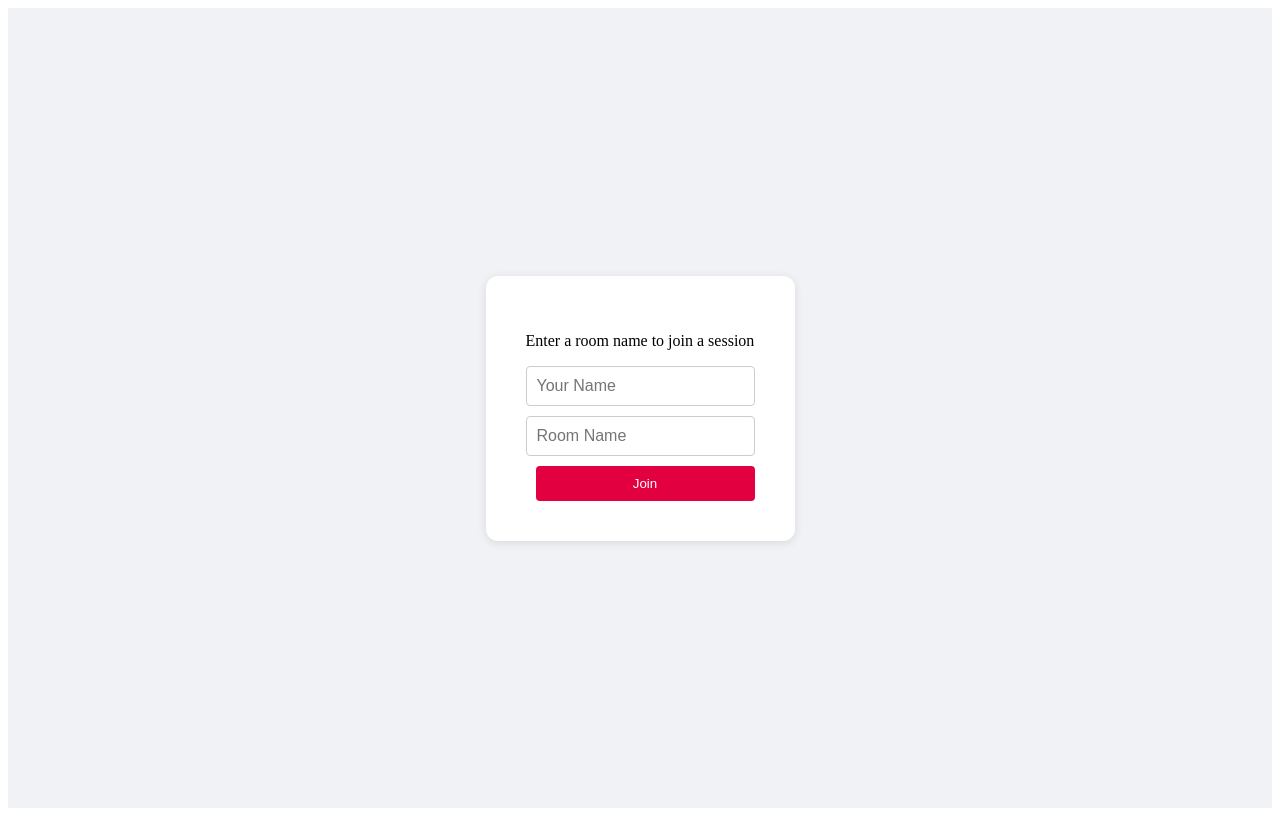
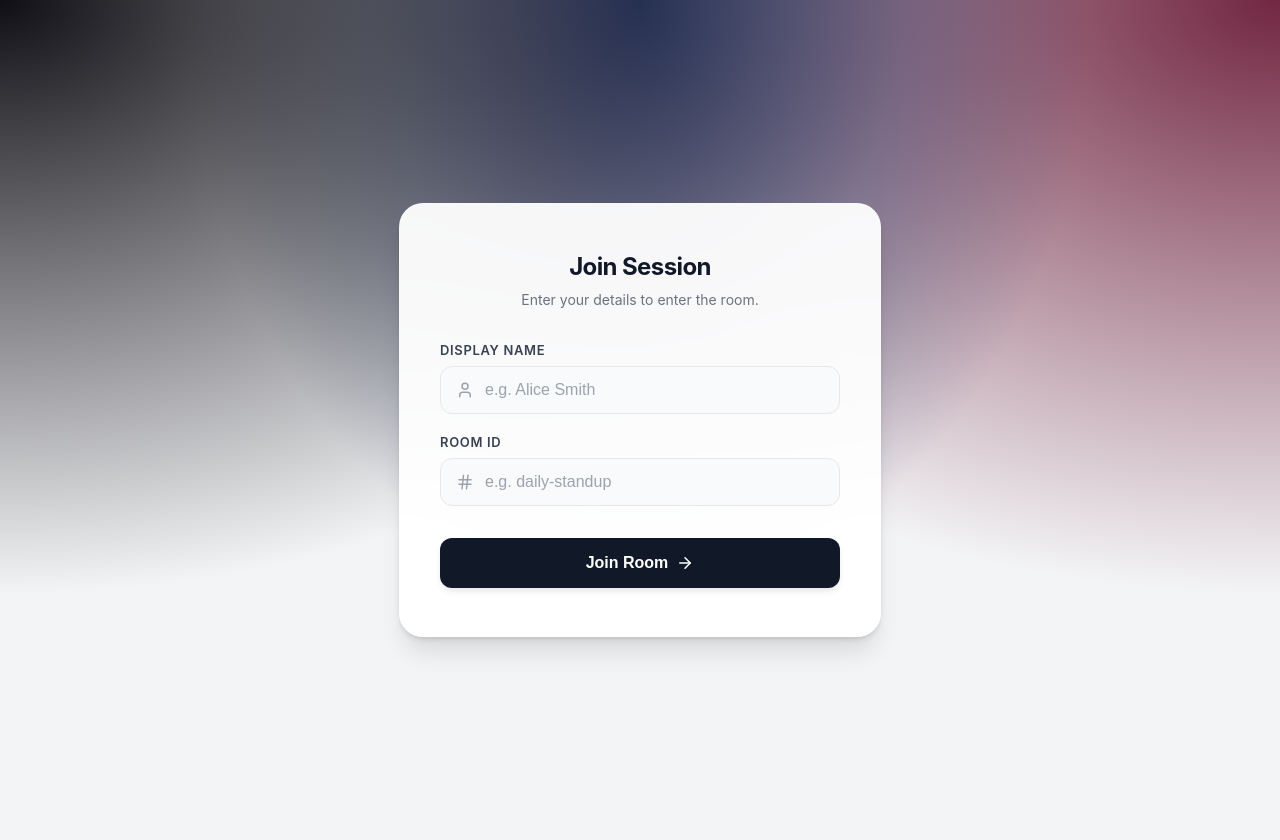
Before and after one commit to Abhinav-Anil-5670/Editor, a React app: page / in a window 1280 px wide. Before the commit the page ends 816 px from the top, so only its background shows below. Built offline with nearby package versions, Linux system fonts and the light colour scheme; the HTML template or start-up script is replaced by a standard one.

Commit message:
Add new CSS and update JSX structure

```diff
--- a/package.json
+++ b/package.json
@@ -10,6 +10,7 @@
     "preview": "vite preview"
   },
   "dependencies": {
+    "lucide-react": "^0.563.0",
     "quill": "^2.0.3",
     "react": "^19.2.0",
     "react-dom": "^19.2.0",
--- a/src/App.css
+++ b/src/App.css
@@ -1,4 +1,16 @@
 /* Styling for y-quill remote cursors */
+
+html, body {
+  margin: 0;
+  padding: 0;
+  width: 100%;
+  height: 100%;
+}
+
+#root {
+  min-height: 100vh;
+}
+
 .ql-remote-cursor {
   position: absolute;
   height: 1.5em;
--- /dev/null
+++ b/src/components/JoinPage.css
@@ -0,0 +1,136 @@
+/* Modern Reset & Base */
+.join-container {
+  display: flex;
+  align-items: center;
+  justify-content: center;
+  min-height: 100vh;
+  /* Subtle mesh gradient background */
+  background-color: #f3f4f6;
+  background-image:
+    radial-gradient(at 0% 0%, hsla(253,16%,7%,1) 0, transparent 50%),
+    radial-gradient(at 50% 0%, hsla(225,39%,30%,1) 0, transparent 50%),
+    radial-gradient(at 100% 0%, hsla(339,49%,30%,1) 0, transparent 50%);
+  background-size: cover;
+  font-family: -apple-system, BlinkMacSystemFont, "Segoe UI", Roboto, "Helvetica Neue", sans-serif;
+  padding: 20px;
+}
+
+/* Glassmorphism Card */
+.join-card {
+  width: 100%;
+  max-width: 400px;
+  background: rgba(255, 255, 255, 0.95);
+  backdrop-filter: blur(20px);
+  -webkit-backdrop-filter: blur(20px);
+  border: 1px solid rgba(255, 255, 255, 0.2);
+  border-radius: 24px;
+  box-shadow:
+    0 4px 6px -1px rgba(0, 0, 0, 0.1),
+    0 2px 4px -1px rgba(0, 0, 0, 0.06),
+    0 20px 25px -5px rgba(0, 0, 0, 0.1);
+  padding: 48px 40px;
+  animation: slideUp 0.5s ease-out;
+}
+
+/* Typography */
+.header-section {
+  text-align: center;
+  margin-bottom: 32px;
+}
+
+.title {
+  font-size: 24px;
+  font-weight: 700;
+  color: #111827;
+  margin: 0 0 8px 0;
+  letter-spacing: -0.025em;
+}
+
+.subtitle {
+  font-size: 14px;
+  color: #6b7280;
+  margin: 0;
+  line-height: 1.5;
+}
+
+/* Form Elements */
+.join-form {
+  display: flex;
+  flex-direction: column;
+  gap: 20px;
+}
+
+.input-group {
+  position: relative;
+  display: flex;
+  flex-direction: column;
+  gap: 8px;
+}
+
+.input-label {
+  font-size: 13px;
+  font-weight: 600;
+  color: #374151;
+  text-transform: uppercase;
+  letter-spacing: 0.05em;
+}
+
+.input-field {
+  width: 100%;
+  padding: 14px 16px;
+  font-size: 16px;
+  color: #1f2937;
+  background: #f9fafb;
+  border: 1px solid #e5e7eb;
+  border-radius: 12px;
+  transition: all 0.2s ease;
+  outline: none;
+  box-sizing: border-box; /* Fixes padding issues */
+}
+
+.input-field::placeholder {
+  color: #9ca3af;
+}
+
+/* SaaS Style Focus State */
+.input-field:focus {
+  background: white;
+  border-color: #6366f1; /* Indigo-500 */
+  box-shadow: 0 0 0 4px rgba(99, 102, 241, 0.15);
+}
+
+.input-field:hover {
+  border-color: #d1d5db;
+}
+
+/* Button Styling */
+.join-btn {
+  margin-top: 12px;
+  width: 100%;
+  padding: 16px;
+  font-size: 16px;
+  font-weight: 600;
+  color: white;
+  background: #111827; /* Dark Gray/Black */
+  border: none;
+  border-radius: 12px;
+  cursor: pointer;
+  transition: all 0.2s cubic-bezier(0.4, 0, 0.2, 1);
+  box-shadow: 0 4px 6px -1px rgba(0, 0, 0, 0.1);
+}
+
+.join-btn:hover {
+  background: #000;
+  transform: translateY(-1px);
+  box-shadow: 0 10px 15px -3px rgba(0, 0, 0, 0.1);
+}
+
+.join-btn:active {
+  transform: scale(0.98);
+}
+
+/* Animations */
+@keyframes slideUp {
+  from { opacity: 0; transform: translateY(20px); }
+  to { opacity: 1; transform: translateY(0); }
+}
--- a/src/components/JoinPage.jsx
+++ b/src/components/JoinPage.jsx
@@ -1,6 +1,9 @@
 import React, { useState } from 'react';
+import { ArrowRight, User, Hash } from 'lucide-react';
+import './JoinPage.css'; // Import the CSS file
 
 const JoinPage = ({ onJoin }) => {
+  // --- STRICT LOGIC PRESERVATION START ---
   const [roomInput, setRoomInput] = useState('');
   const [userInput, setUserInput] = useState('');
 
@@ -10,33 +13,58 @@ const JoinPage = ({ onJoin }) => {
       onJoin(roomInput.trim(), userInput.trim());
     }
   };
+  // --- STRICT LOGIC PRESERVATION END ---
 
   return (
-    <div style={{
-      display: 'flex', flexDirection: 'column', alignItems: 'center',
-      justifyContent: 'center', height: '100vh', backgroundColor: '#f0f2f5'
-    }}>
-      <div style={{ padding: '40px', background: 'white', borderRadius: '12px', boxShadow: '0 2px 10px rgba(0,0,0,0.1)' }}>
-        {/* <h1>Enter your Room Name</h1> */}
-        <p>Enter a room name to join a session</p>
-        <form onSubmit={handleSubmit} style={{display: 'flex', flexDirection: 'column', gap: '10px'}}>
+    <div className="join-container">
+      <div className="join-card">
+
+        {/* Header Section */}
+        <div className="header-section">
+            <h1 className="title">Join Session</h1>
+            <p className="subtitle">Enter your details to enter the room.</p>
+        </div>
+
+        <form onSubmit={handleSubmit} className="join-form">
+
+            {/* User Input Group */}
+            <div className="input-group">
+                <label className="input-label">Display Name</label>
+                <div style={{position: 'relative'}}>
                     <input
+                        className="input-field"
                         type='text'
-                placeholder="Your Name"
-                style={{ padding: '10px', fontSize: '16px', borderRadius: '4px', border: '1px solid #ccc' }}
+                        placeholder="e.g. Alice Smith"
                         value={userInput}
                         onChange={e => setUserInput(e.target.value)}
+                        style={{ paddingLeft: '44px' }} // Space for icon
                     />
+                    <User size={18} color="#9ca3af" style={{position: 'absolute', left: '16px', top: '50%', transform: 'translateY(-50%)'}} />
+                </div>
+            </div>
+
+            {/* Room Input Group */}
+            <div className="input-group">
+                <label className="input-label">Room ID</label>
+                <div style={{position: 'relative'}}>
                     <input
+                        className="input-field"
                         type="text"
                         value={roomInput}
                         onChange={(e) => setRoomInput(e.target.value)}
-                placeholder="Room Name"
-                style={{ padding: '10px', fontSize: '16px', borderRadius: '4px', border: '1px solid #ccc' }}
+                        placeholder="e.g. daily-standup"
+                        style={{ paddingLeft: '44px' }} // Space for icon
                     />
-          <button type="submit" style={{ padding: '10px 20px', marginLeft: '10px', background: '#e30041', color: '#fff', border: 'none', borderRadius: '4px', cursor: 'pointer' }}>
-            Join
+                    <Hash size={18} color="#9ca3af" style={{position: 'absolute', left: '16px', top: '50%', transform: 'translateY(-50%)'}} />
+                </div>
+            </div>
+
+            {/* Action Button */}
+            <button type="submit" className="join-btn">
+                <span>Join Room</span>
+                <ArrowRight size={18} style={{ marginLeft: '8px', verticalAlign: 'middle', display: 'inline-block' }}/>
             </button>
+
         </form>
       </div>
     </div>
```
Also changed, not shown: 1 other file (tests, documents, lock files or other folders). Lines whose indentation alone changed are shown as unchanged.
